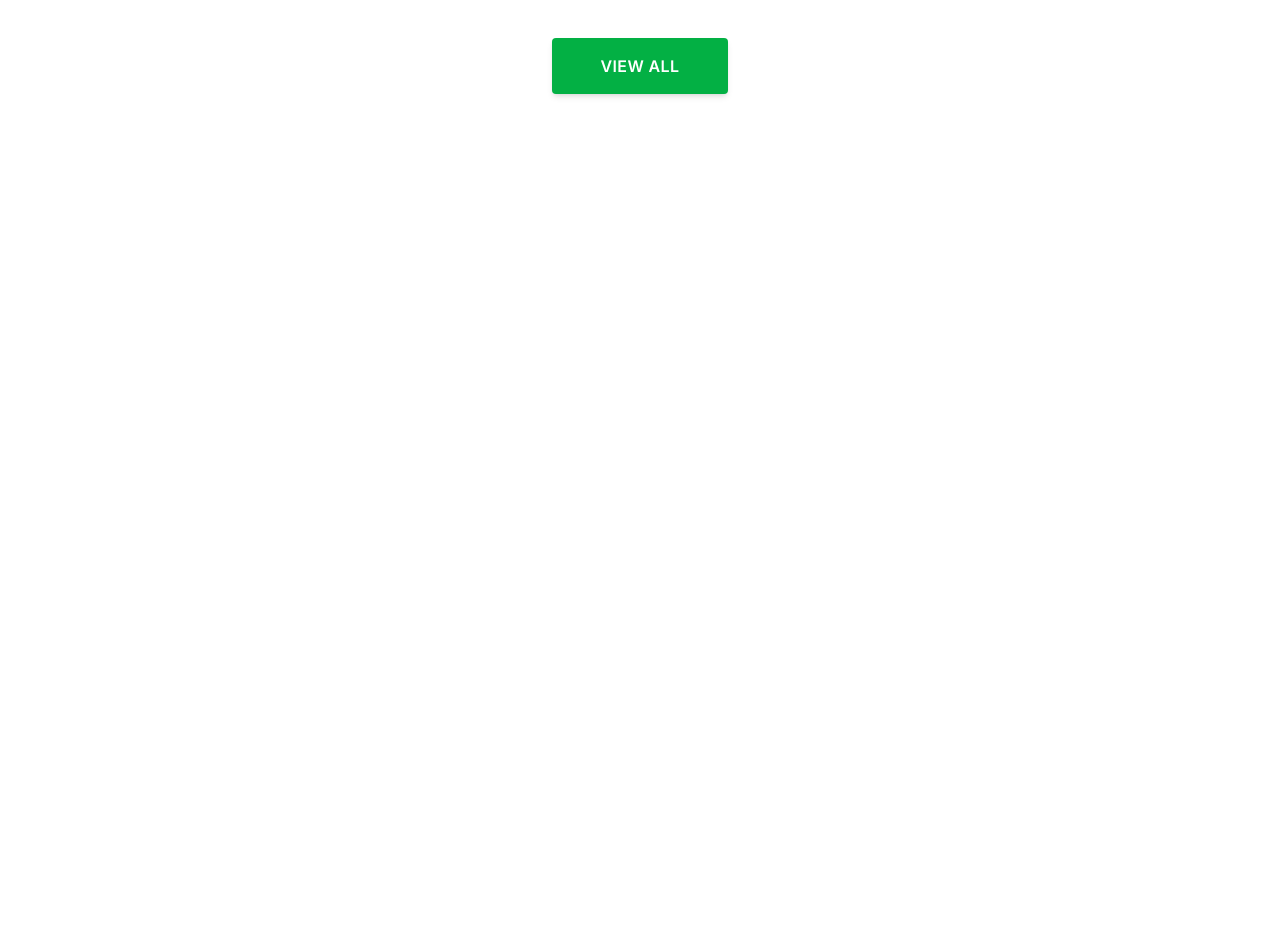
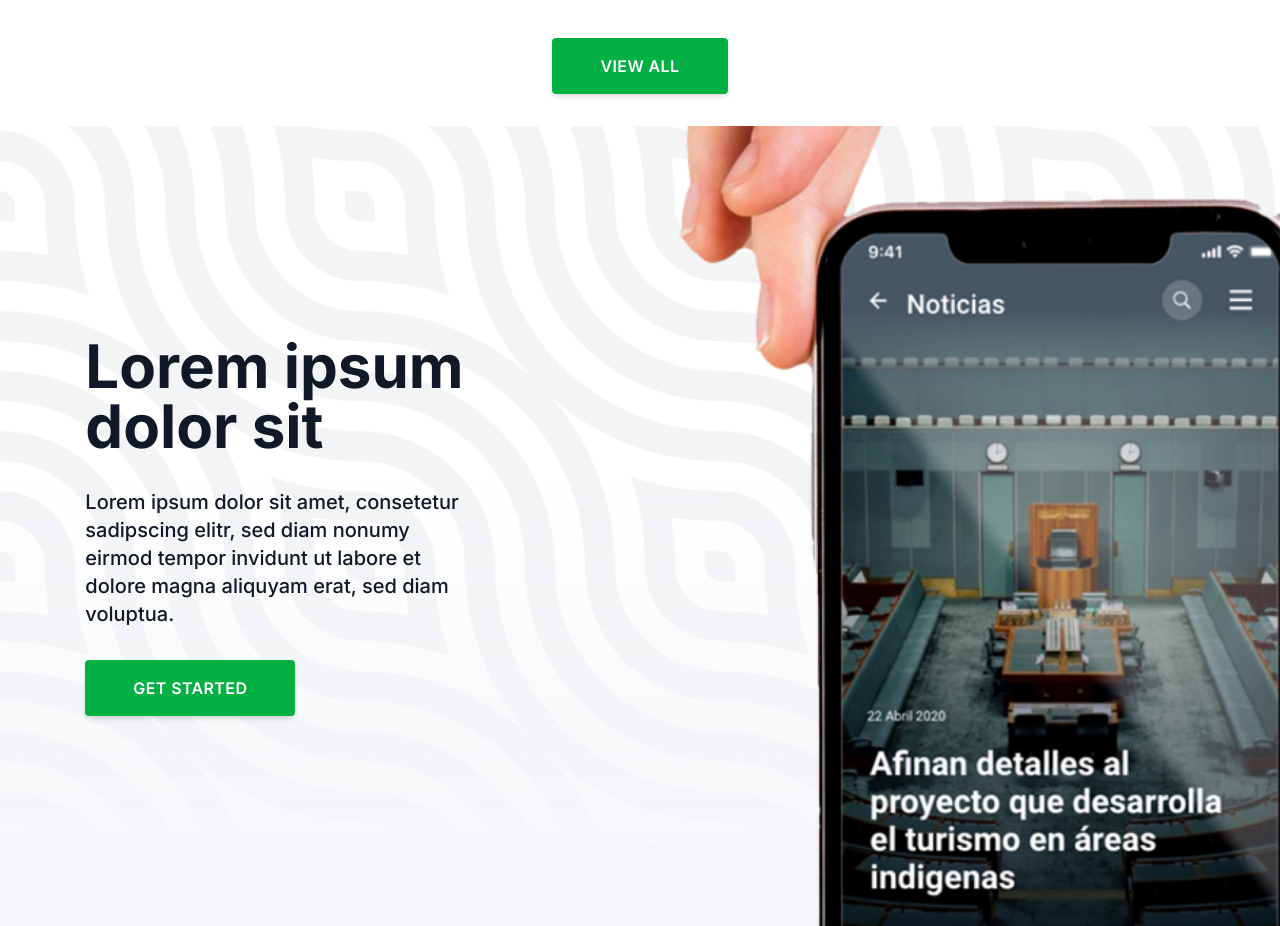
Before and after one commit to jose-miserol/nolatech-grab, a Next.js app: page / in a window 1280 px wide. Shown: the part 3960-4886 px from the top of the page. Before the commit the page ends 4086 px from the top, so only its background shows below. Built offline with nearby package versions, Linux system fonts and the light colour scheme.

Commit message:
feat(Landing): :art: Add section CTA

```diff
--- a/src/app/page.tsx
+++ b/src/app/page.tsx
@@ -5,6 +5,7 @@ import Abouts from "@/app/ui/ui-abouts";
 import Blog from "@/app/ui/ui-blog";
 import Promotion from "@/app/ui/ui-promotion";
 import Videos from "@/app/ui/ui-videos";
+import Cta from "@/app/ui/ui-cta";
 
 export default function Home() {
   return (
@@ -16,6 +17,7 @@ export default function Home() {
       <Blog />
       <Promotion />
       <Videos />
+      <Cta />
     </div>
   );
 }
--- /dev/null
+++ b/src/app/ui/ui-cta.tsx
@@ -0,0 +1,28 @@
+"use client";
+
+export default function Cta() {
+  return (
+    <div className="bg-call-to-action flex h-screen w-full items-center bg-gray-100">
+      {/* */}
+      <div className="grid grid-cols-1 py-4 md:grid-cols-2">
+        <div className="mx-auto w-10/12">
+          <div className="px-4 py-4 sm:max-w-xl md:max-w-full lg:max-w-screen-xl lg:px-8 lg:py-16">
+            <h2 className="text-center text-3xl font-bold text-gray-900 md:text-6xl lg:w-10/12 lg:text-left ">
+              Lorem ipsum dolor sit
+            </h2>
+            <p className="py-4 text-center text-base font-medium text-gray-900 lg:w-10/12 lg:py-8 lg:text-left lg:text-xl ">
+              Lorem ipsum dolor sit amet, consetetur sadipscing elitr, sed diam
+              nonumy eirmod tempor invidunt ut labore et dolore magna aliquyam
+              erat, sed diam voluptua.
+            </p>
+            <div className="text-center md:text-left">
+              <button className="bg-brand-light hover:bg-brand-dark focus:bg-brand-dark focus:shadow-outline items-center justify-center rounded px-12 py-4 font-semibold uppercase tracking-wide text-white shadow-md transition duration-200 focus:outline-none">
+                Get started
+              </button>
+            </div>
+          </div>
+        </div>
+      </div>
+    </div>
+  );
+}
```
